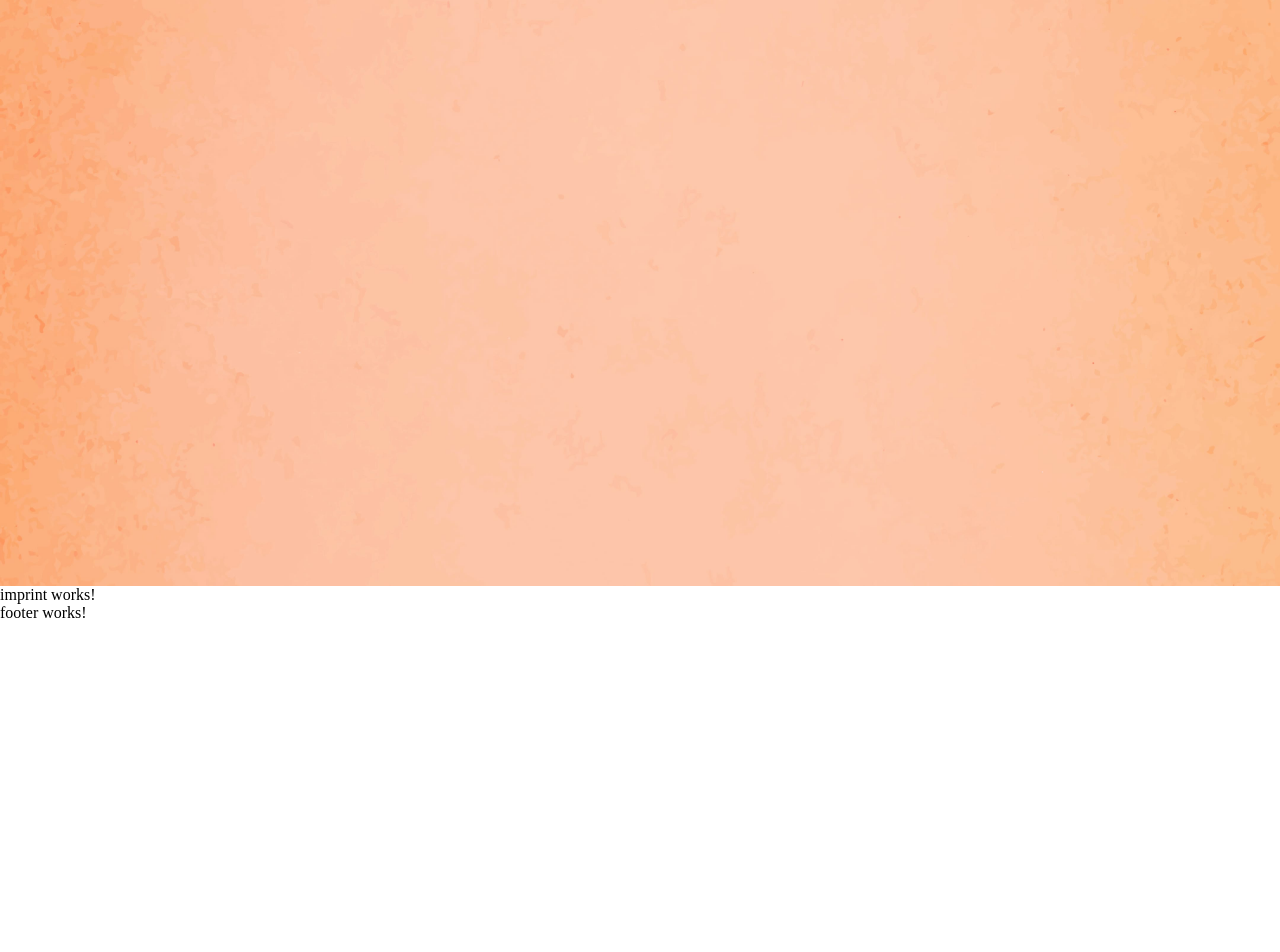
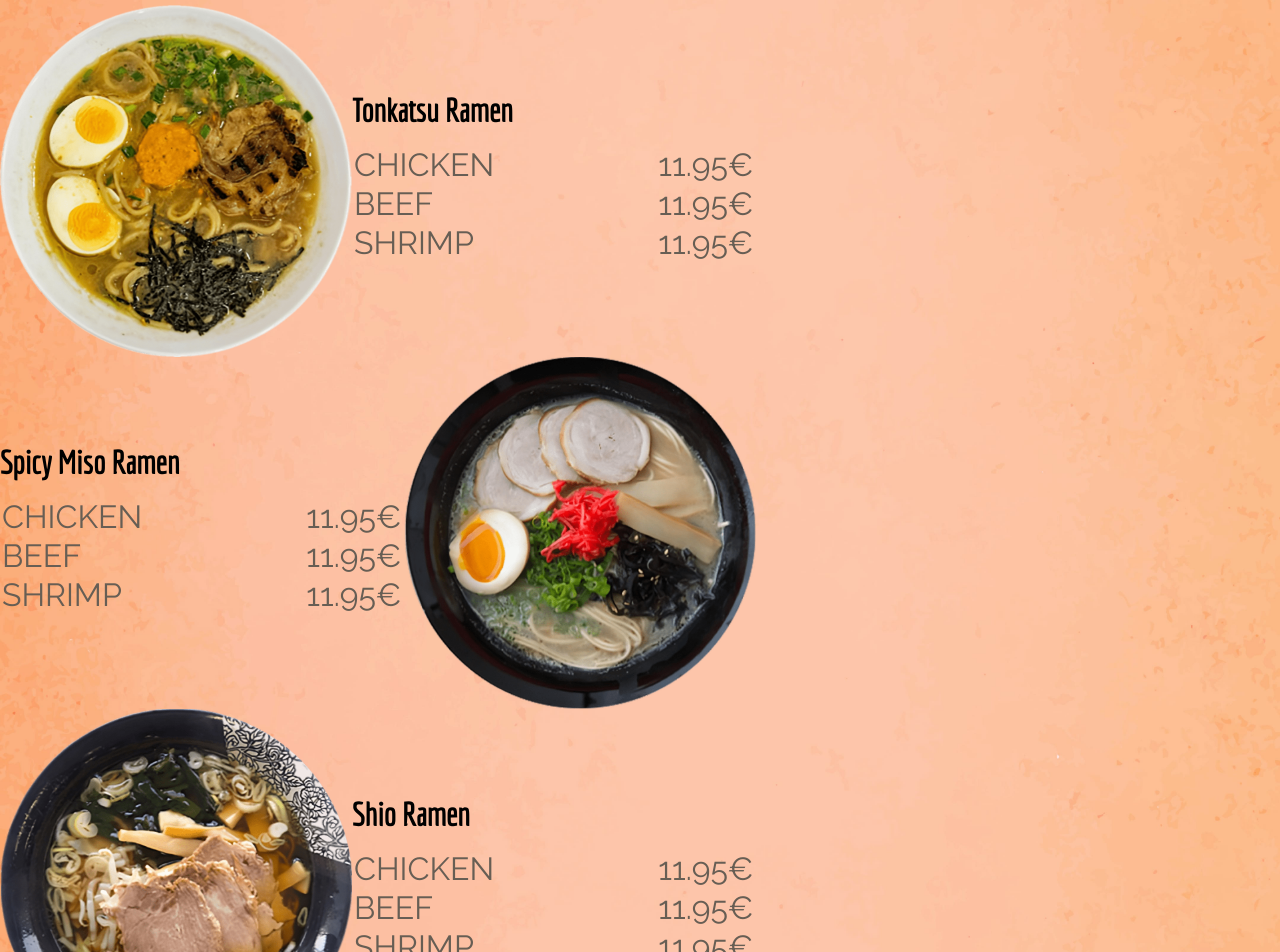
Before and after one commit to Winktory1304/Sakura-Ramen-Angular, an Angular app: page / in a window 1280 px wide. Shown: the part 1477-2429 px from the top of the page. Before the commit the page ends 2099 px from the top, so only its background shows below. Built offline with nearby package versions, Linux system fonts and the light colour scheme.

Commit message:
our menu

```diff
--- a/src/app/main-content/our-menu/our-menu.component.html
+++ b/src/app/main-content/our-menu/our-menu.component.html
@@ -1,12 +1,73 @@
 <section>
     <h2 class="fontRaleway">OUR MENU</h2>
     <div class="our-menu-dishes">
-
+        <img src="./../../../assets/img/2. R1-CP.png">
+        <div class="h3-and-tabele">
+            <h3 class="fontEconomica">Tonkatsu Ramen</h3>
+            <table class="auswahl">
+                <tr>
+                    <td id="dish1-ingredient1">CHICKEN</td>
+                    <td></td>
+                    <td>11.95€</td>
+                </tr>
+                <tr>
+                    <td id="dish1-ingredient2">BEEF</td>
+                    <td></td>
+                    <td>11.95€</td>
+                </tr>
+                <tr>
+                    <td id="dish1-ingredient3">SHRIMP</td>
+                    <td class="leer"></td>
+                    <td>11.95€</td>
+                </tr>
+            </table>
+        </div>
     </div>
     <div class="our-menu-dishes">
+        <div class="h3-and-tabele">
+            <h3 class="fontEconomica">Spicy Miso Ramen</h3>
+            <table class="auswahl">
+                <tr>
+                    <td id="dish1-ingredient1">CHICKEN</td>
+                    <td></td>
+                    <td>11.95€</td>
+                </tr>
+                <tr>
+                    <td id="dish1-ingredient2">BEEF</td>
+                    <td></td>
+                    <td>11.95€</td>
+                </tr>
+                <tr>
+                    <td id="dish1-ingredient3">SHRIMP</td>
+                    <td class="leer"></td>
+                    <td>11.95€</td>
+                </tr>
+            </table>
+        </div>
+        <img src="./../../../assets/img/3. R2-CP.png">
+    </div>
+    <div class="our-menu-dishes padding-bot-96px">
+        <img src="./../../../assets/img/4. R3-CP.png">
+        <div class="h3-and-tabele">
+            <h3 class="fontEconomica">Shio Ramen</h3>
+            <table class="auswahl">
+                <tr>
+                    <td id="dish1-ingredient1">CHICKEN</td>
+                    <td></td>
+                    <td>11.95€</td>
+                </tr>
+                <tr>
+                    <td id="dish1-ingredient2">BEEF</td>
+                    <td></td>
+                    <td>11.95€</td>
+                </tr>
+                <tr>
+                    <td id="dish1-ingredient3">SHRIMP</td>
+                    <td class="leer"></td>
+                    <td>11.95€</td>
+                </tr>
+            </table>
+        </div>
+    </div>
 
-    </div>
-    <div class="our-menu-dishes">
-
-    </div>
 </section>
--- a/src/app/main-content/our-menu/our-menu.component.scss
+++ b/src/app/main-content/our-menu/our-menu.component.scss
@@ -1,10 +1,10 @@
-*{
-    margin:0;
+* {
+    margin: 0;
     padding: 0;
     box-sizing: border-box;
 }
 
-h2{
+h2 {
     padding-top: 96px;
     font-weight: bold;
     font-size: 64px;
@@ -12,15 +12,51 @@ h2{
     margin-top: 96px;
     margin-bottom: 48px;
     text-align: center;
-
 }
 
-section{
-    height: 100vh;
+h3 {
+    font-weight: bold;
+    font-size: 32px;
+    margin-bottom: 16px;
+}
+
+.padding-bot-96px{
+    padding-bottom: 96px;
+}
+
+section {
+
     width: 100%;
     background-image: url('./../../../assets/img/1. Desktop@3x.jpg');
     background-size: cover;
     background-repeat: none;
 
+    .our-menu-dishes {
+        display: flex;
+        align-items: center;
+
+        .h3-and-tabele {}
+
+        .auswahl {
+            justify-content: flex-end;
+            font-family: 'Raleway', sans-serif;
+            font-size: 32px;
+            color: #675E54;
+            word-spacing: 160px;
+            float: left;
+            padding-bottom: 8px;
+
+        }
+
+        .leer{
+                width: 160px;
+
+        }
+    }
+
+    img {
+        width: 352px;
+        height: 352px;
+    }
 
 }
```
